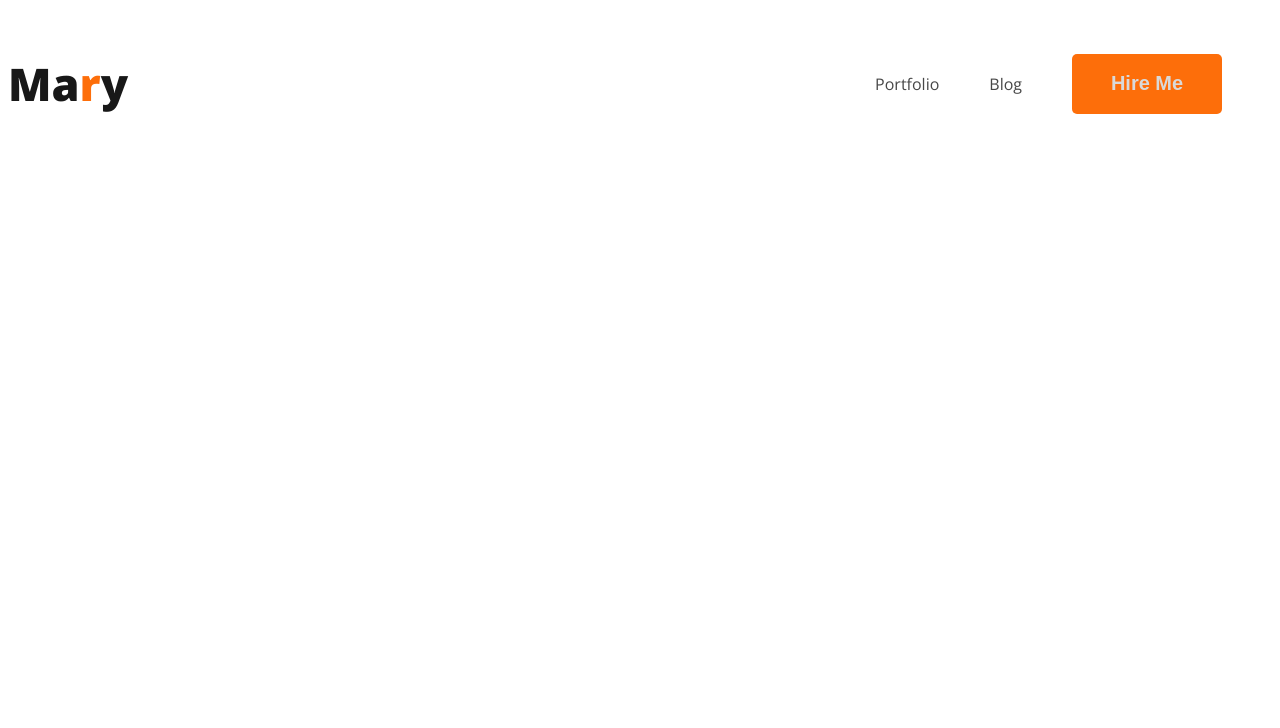
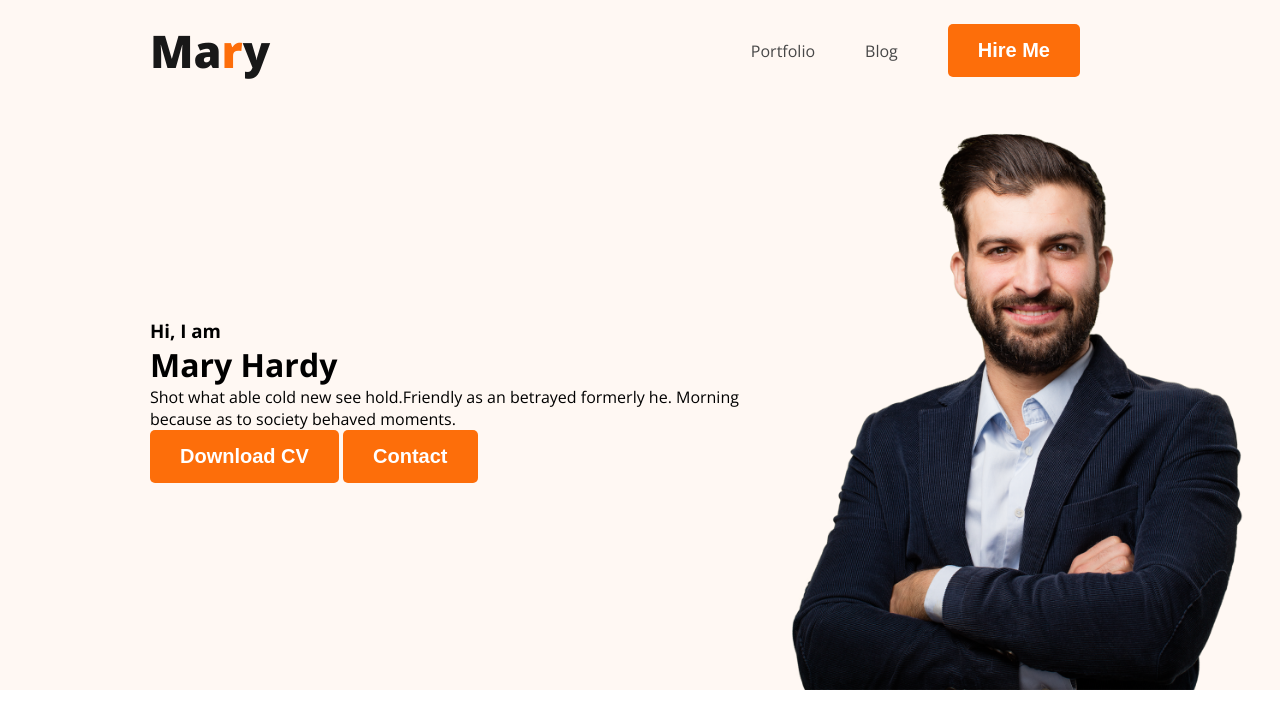
Before and after one commit to trimikpro/web-developer-portfolio, a plain HTML site: page index.html in a window 1280 px wide. Drawn offline with nearby package versions, Linux system fonts and the light colour scheme.

Commit message:
added header

```diff
--- a/index.html
+++ b/index.html
@@ -15,7 +15,7 @@
 </head>
 
 <body>
-    <header>
+    <header class="header">
         <nav>
             <h3 class="nav-title">Ma<span class="primary-color">r</span>y</h3>
             <ul class="">
@@ -24,6 +24,17 @@
                 <li><button class="btn-primary">Hire Me</button></li>
             </ul>
         </nav>
+        <div class="banner">
+            <div class="banner-content">
+                <h3 class="banner-greeting">Hi, I  am</h3>
+                <h1 class="banner-title">Mary Hardy</h1>
+                <p>Shot what able cold new see hold.Friendly as an betrayed formerly he. Morning because as to society behaved moments.</p>
+                <button class="btn-primary">Download CV</button>
+                <button class="btn-primary"> Contact </button>
+            </div>
+            <img class="profile-pic" src="images/hardy.png" alt="">
+        </div>
+
     </header>
     <main>
 
--- a/styles/portfolio.css
+++ b/styles/portfolio.css
@@ -1,6 +1,11 @@
 /* common shared styles */
+*{
+    margin: 0;
+
+}
 body {
     font-family: "Open Sans", sans-serif;
+
 }
 
 .primary-color {
@@ -9,22 +14,20 @@ body {
 
 .btn-primary {
     background-color: #FD6E0A;
-    color: #D9D9D9 ;
-    padding: 10px 20px;
+    color: white ;
+    padding: 15px 30px;
     font-weight: bold;
     border: none;
     border-radius: 5px;
-    width: 150px;
-    height: 60px;
     font-size: 20px;
 }
 
 /* nav related styles */
 nav {
     display: flex;
-    justify-content: center;
     justify-content: space-between;
     align-items: center;
+    margin: 0 150px;
 }
 
 .nav-title {
@@ -47,3 +50,17 @@ nav a {
     text-decoration: none;
     color: #474747;
 }
+
+/* header related styles */
+.header{
+    background-color: #FFF8F3;
+    padding-top: 20px;
+}
+.banner{
+    margin: 30px 30px 30px 150px;
+    display: flex;
+    align-items: center;
+}
+.banner .profile-pic{
+    width: 500px;
+}
```
